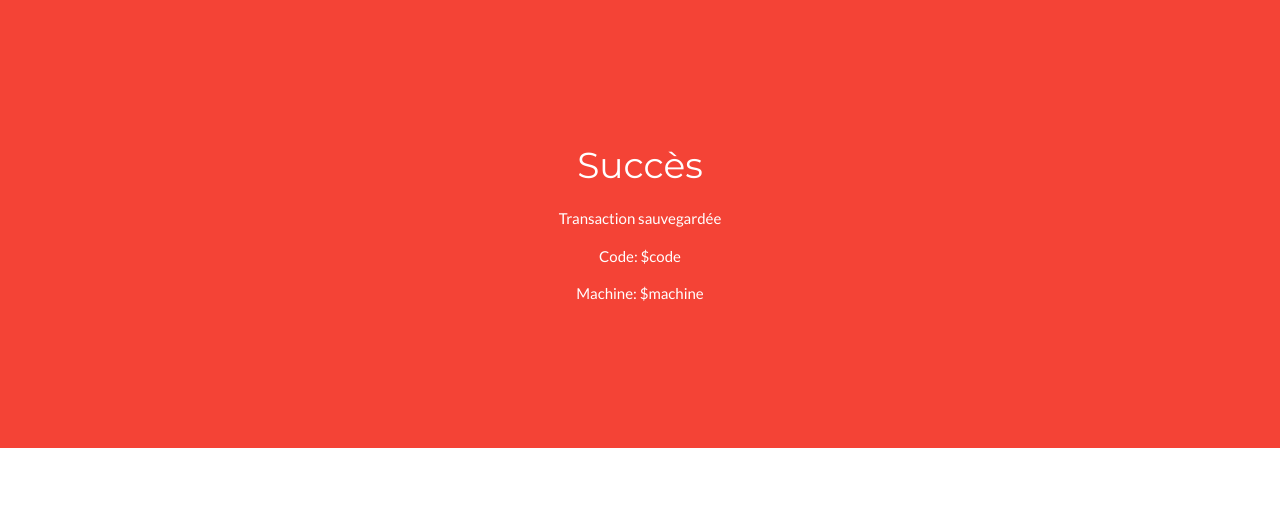
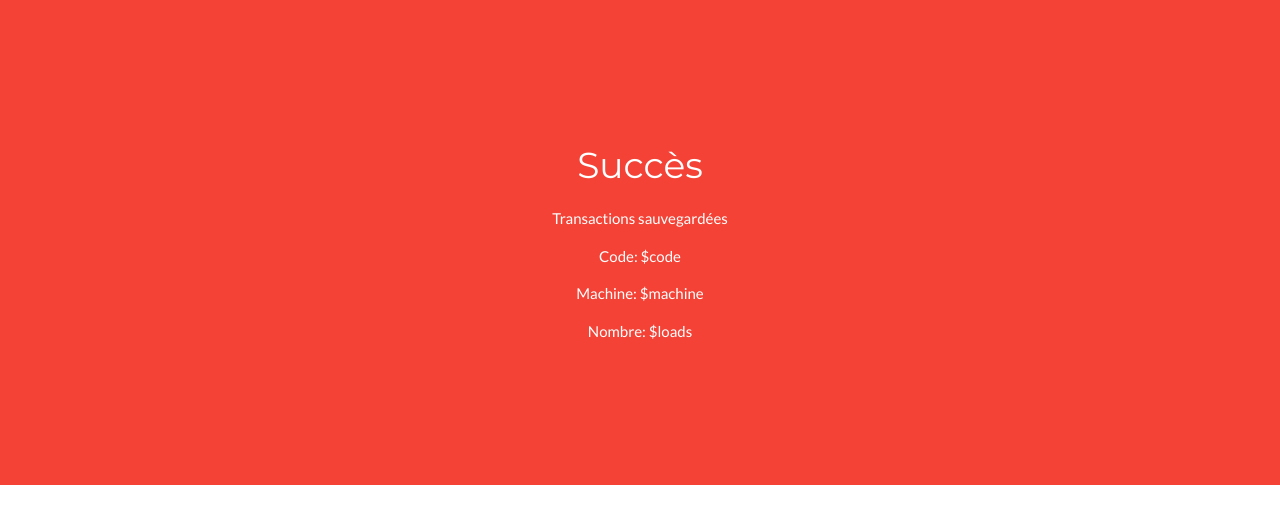
Before and after one commit to RenauxLouis/Server-Transaction-Record, a Flask app: template templates/new_success.html in a window 1280 px wide. Shown: the top 524 px of the page. Run offline with Flask 2, Linux system fonts and the light colour scheme; the template is opened without the code that fills it, so the values that code supplies are empty.

Commit message:
add load

```diff
--- a/server.py
+++ b/server.py
@@ -78,7 +78,7 @@
 def write_html(code, machine):
 
     formatted_html = Template(SUCCESS_HTML).safe_substitute(
-        code=code, machine=machine)
+        code=code, machine=machine, loads=loads)
 
     return formatted_html
 
@@ -177,7 +177,7 @@
 
     append_row_ggsheet(qrcode_input, loads)
 
-    formatted_html = write_html(code, machine)
+    formatted_html = write_html(code, machine, loads)
 
     return formatted_html
 
--- a/templates/new_success.html
+++ b/templates/new_success.html
@@ -22,9 +22,10 @@
 
   </div class="w3-xlarge">
     <h1>Succès</h1>
-    <p> Transaction sauvegardée  </p>
+    <p> Transactions sauvegardées </p>
     <p> Code: $code  </p>
-    <p> Machine: $machine  </p>
+    <p> Machine: $machine </p>
+    <p> Nombre: $loads </p>
   </div>
 </header>
 
```
